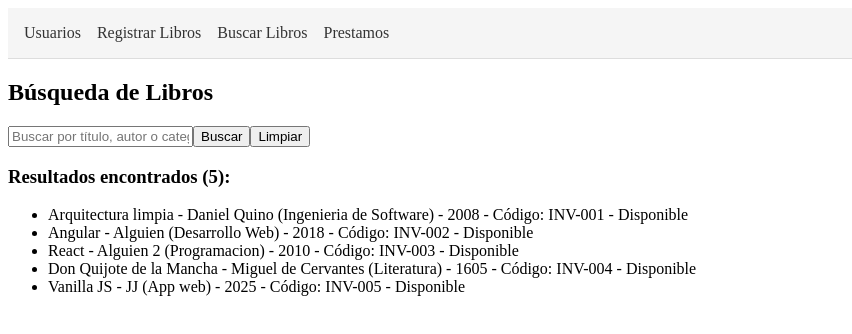
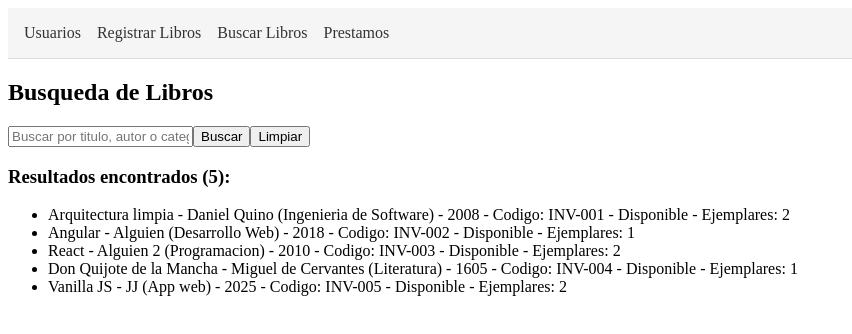
Before and after one commit to FerSV4/biblioteca-mvp, an Angular app: page /buscar in a window 1280 px wide. Shown: the top 334 px of the page, without its empty margins (0-852 px from the left). Built offline with nearby package versions, Linux system fonts and the light colour scheme.

Commit message:
feat: Adicion de atributo ejemplares de libro

```diff
--- a/src/app/buscar-libros/buscar-libros.component.ts
+++ b/src/app/buscar-libros/buscar-libros.component.ts
@@ -7,10 +7,10 @@ import { LibrosService, Libro } from '../servicios/libros.service';
   standalone: true,
   imports: [FormsModule],
   template: `
-    <h2>Búsqueda de Libros</h2>
+    <h2>Busqueda de Libros</h2>
 
     <div>
-      <input [(ngModel)]="terminoBusqueda" placeholder="Buscar por título, autor o categoría" (keyup.enter)="buscar()">
+      <input [(ngModel)]="terminoBusqueda" placeholder="Buscar por titulo, autor o categoria" (keyup.enter)="buscar()">
       <button (click)="buscar()">Buscar</button>
       <button (click)="limpiar()">Limpiar</button>
     </div>
@@ -22,8 +22,9 @@ import { LibrosService, Libro } from '../servicios/libros.service';
           @for (libro of librosEncontrados; track libro.id) {
             <li>
               {{libro.titulo}} - {{libro.autor}} ({{libro.categoria}})
-              - {{libro.anio}} - Código: {{libro.codigoInventario}}
-              - {{libro.disponible ? 'Disponible' : 'Prestado'}}
+              - {{libro.anio}} - Codigo: {{libro.codigoInventario}}
+              - {{libro.cantidad > 0 ? 'Disponible' : 'Prestado (Sin stock)'}}
+              - Ejemplares: {{libro.cantidad}}
             </li>
           }
         </ul>
@@ -34,13 +35,15 @@ import { LibrosService, Libro } from '../servicios/libros.service';
   `
 })
 export class BuscarLibrosComponent {
-  todosLibros: Libro[] = [];
   librosEncontrados: Libro[] = [];
   terminoBusqueda = '';
 
   constructor(private librosService: LibrosService) {
-    this.todosLibros = this.librosService.getLibros();
-    this.librosEncontrados = this.todosLibros;
+    this.refrescar();
+  }
+
+  refrescar() {
+    this.librosEncontrados = this.librosService.getLibros();
   }
 
   buscar() {
@@ -49,6 +52,6 @@ export class BuscarLibrosComponent {
 
   limpiar() {
     this.terminoBusqueda = '';
-    this.librosEncontrados = this.todosLibros;
+    this.refrescar();
   }
 }
--- a/src/app/libros/libros.component.ts
+++ b/src/app/libros/libros.component.ts
@@ -15,6 +15,7 @@ import { LibrosService, Libro } from '../servicios/libros.service';
       <input [(ngModel)]="nuevoAnio" type="number" placeholder="Año">
       <input [(ngModel)]="nuevaCategoria" placeholder="Categoría">
       <input [(ngModel)]="nuevoCodigo" placeholder="Código de inventario">
+      <input [(ngModel)]="nuevaCantidad" type="number" placeholder="Ejemplares">
       <button (click)="registrarLibro()">Registrar Libro</button>
     </div>
 
@@ -34,6 +35,7 @@ export class LibrosComponent {
   nuevoAnio = '';
   nuevaCategoria = '';
   nuevoCodigo = '';
+  nuevaCantidad = '';
   mensajeError = '';
   mensajeExito = '';
 
@@ -45,8 +47,14 @@ export class LibrosComponent {
 
     try {
       const anioNum = parseInt(this.nuevoAnio);
-      if (!this.nuevoTitulo || !this.nuevoAutor || !this.nuevoAnio || !this.nuevaCategoria || !this.nuevoCodigo) {
+      const cantNum = parseInt(this.nuevaCantidad);
+
+      if (!this.nuevoTitulo || !this.nuevoAutor || !this.nuevoAnio || !this.nuevaCategoria || !this.nuevoCodigo || !this.nuevaCantidad) {
         throw new Error('Todos los campos son obligatorios');
+      }
+
+      if (cantNum < 1 || cantNum > 2) {
+        throw new Error('La cantidad debe ser 1 o 2 ejemplares');
       }
 
       const libro = this.librosService.agregarLibro(
@@ -54,14 +62,17 @@ export class LibrosComponent {
         this.nuevoAutor.trim(),
         anioNum,
         this.nuevaCategoria.trim(),
-        this.nuevoCodigo.trim()
+        this.nuevoCodigo.trim(),
+        cantNum
       );
-      this.mensajeExito = `${libro.titulo} - Código: ${libro.codigoInventario}`;
+
+      this.mensajeExito = `${libro.titulo} (${libro.cantidad} copias)`;
       this.nuevoTitulo = '';
       this.nuevoAutor = '';
       this.nuevoAnio = '';
       this.nuevaCategoria = '';
       this.nuevoCodigo = '';
+      this.nuevaCantidad = '';
     } catch (error: any) {
       this.mensajeError = error.message;
     }
--- a/src/app/servicios/libros.service.ts
+++ b/src/app/servicios/libros.service.ts
@@ -7,7 +7,7 @@ export interface Libro {
   anio: number;
   categoria: string;
   codigoInventario: string;
-  disponible: boolean;
+  cantidad: number;
 }
 
 @Injectable({
@@ -15,11 +15,11 @@ export interface Libro {
 })
 export class LibrosService {
   private libros: Libro[] = [
-    { id: 1, titulo: 'Arquitectura limpia', autor: 'Daniel Quino', anio: 2008, categoria: 'Ingenieria de Software', codigoInventario: 'INV-001', disponible: true },
-    { id: 2, titulo: 'Angular', autor: 'Alguien', anio: 2018, categoria: 'Desarrollo Web', codigoInventario: 'INV-002', disponible: true },
-    { id: 3, titulo: 'React', autor: 'Alguien 2', anio: 2010, categoria: 'Programacion', codigoInventario: 'INV-003', disponible: true },
-    { id: 4, titulo: 'Don Quijote de la Mancha', autor: 'Miguel de Cervantes', anio: 1605, categoria: 'Literatura', codigoInventario: 'INV-004', disponible: true },
-    { id: 5, titulo: 'Vanilla JS', autor: 'JJ', anio: 2025, categoria: 'App web', codigoInventario: 'INV-005', disponible: true }
+    { id: 1, titulo: 'Arquitectura limpia', autor: 'Daniel Quino', anio: 2008, categoria: 'Ingenieria de Software', codigoInventario: 'INV-001', cantidad: 2 },
+    { id: 2, titulo: 'Angular', autor: 'Alguien', anio: 2018, categoria: 'Desarrollo Web', codigoInventario: 'INV-002', cantidad: 1 },
+    { id: 3, titulo: 'React', autor: 'Alguien 2', anio: 2010, categoria: 'Programacion', codigoInventario: 'INV-003', cantidad: 2 },
+    { id: 4, titulo: 'Don Quijote de la Mancha', autor: 'Miguel de Cervantes', anio: 1605, categoria: 'Literatura', codigoInventario: 'INV-004', cantidad: 1 },
+    { id: 5, titulo: 'Vanilla JS', autor: 'JJ', anio: 2025, categoria: 'App web', codigoInventario: 'INV-005', cantidad: 2 }
   ];
 
   getLibros(): Libro[] {
@@ -27,13 +27,13 @@ export class LibrosService {
   }
 
   getLibrosDisponibles(): Libro[] {
-    return this.libros.filter(libro => libro.disponible);
+    return this.libros.filter(l => l.cantidad > 0);
   }
 
-  agregarLibro(titulo: string, autor: string, anio: number, categoria: string, codigoInventario: string): Libro {
-    const libroExistente = this.libros.find(l => l.codigoInventario === codigoInventario);
-    if (libroExistente) {
-      throw new Error('Codigo de inventario ya existe: ' + codigoInventario);
+  agregarLibro(titulo: string, autor: string, anio: number, categoria: string, codigoInventario: string, cantidad: number): Libro {
+    const existe = this.libros.find(l => l.codigoInventario === codigoInventario);
+    if (existe) {
+      throw new Error('Este codigo ya existe, ingrese otro');
     }
 
     const nuevoLibro: Libro = {
@@ -43,7 +43,7 @@ export class LibrosService {
       anio,
       categoria,
       codigoInventario,
-      disponible: true
+      cantidad
     };
     this.libros.push(nuevoLibro);
     return nuevoLibro;
@@ -53,18 +53,18 @@ export class LibrosService {
     if (!termino.trim()) {
       return this.getLibros();
     }
-    const lowerTermino = termino.toLowerCase();
-    return this.libros.filter(libro =>
-      libro.titulo.toLowerCase().includes(lowerTermino) ||
-      libro.autor.toLowerCase().includes(lowerTermino) ||
-      libro.categoria.toLowerCase().includes(lowerTermino)
+    const search = termino.toLowerCase();
+    return this.libros.filter(l =>
+      l.titulo.toLowerCase().includes(search) ||
+      l.autor.toLowerCase().includes(search) ||
+      l.categoria.toLowerCase().includes(search)
     );
   }
 
   prestarLibro(id: number): void {
     const libro = this.libros.find(l => l.id === id);
-    if (libro) {
-      libro.disponible = false;
+    if (libro && libro.cantidad > 0) {
+      libro.cantidad--;
     }
   }
 }
--- a/src/app/servicios/prestamos.service.ts
+++ b/src/app/servicios/prestamos.service.ts
@@ -33,8 +33,8 @@ export class PrestamosService {
     const usuario = this.usuariosService.getUsuarios().find(u => u.id === userId);
     const libro = this.librosService.getLibros().find(l => l.id === libroId);
 
-    if (!usuario || !libro || !libro.disponible) {
-      return 'Error: Usuario o libro no valido';
+    if (!usuario || !libro || libro.cantidad <= 0) {
+      return 'Error: Usuario no valido o libro sin ejemplares disponibles';
     }
 
     const prestamosActivos = this.prestamos.filter(p => p.usuario.id === userId).length;
```
